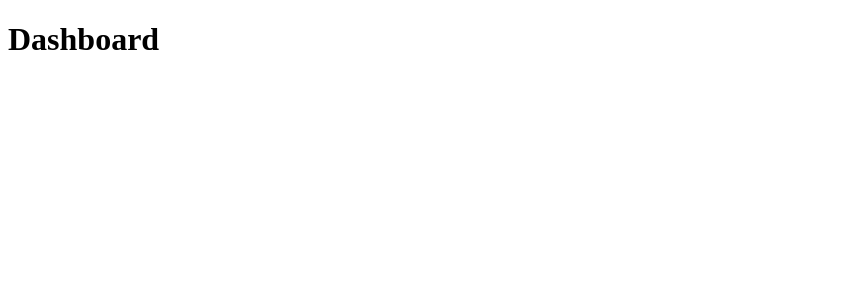
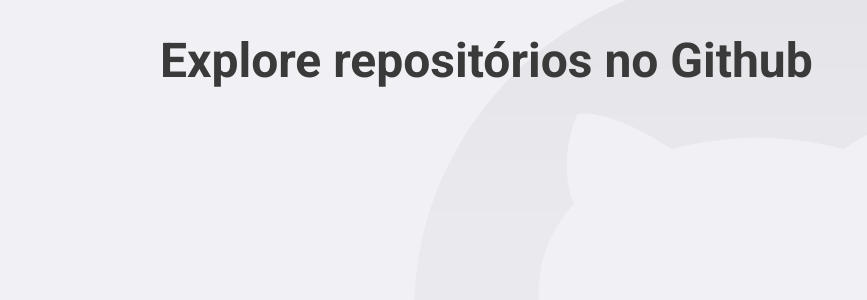
Before and after one commit to BoanergesJunior/Github_API, a React (Create React App) app in the folder github_api/: page / in a window 1280 px wide. Shown: the top 300 px of the page, without its empty margins (0-867 px from the left). Built offline with nearby package versions, Linux system fonts and the light colour scheme; the HTML template or start-up script is replaced by a standard one.

Commit message:
add styled global

```diff
--- a/github_api/package.json
+++ b/github_api/package.json
@@ -14,6 +14,7 @@
     "react-dom": "^17.0.2",
     "react-router-dom": "^5.2.0",
     "react-scripts": "4.0.3",
+    "styled-components": "^5.2.3",
     "typescript": "^4.1.2",
     "web-vitals": "^1.0.1"
   },
@@ -42,6 +43,7 @@
     ]
   },
   "devDependencies": {
-    "@types/react-router-dom": "^5.1.7"
+    "@types/react-router-dom": "^5.1.7",
+    "@types/styled-components": "^5.1.9"
   }
 }
--- a/github_api/public/index.html
+++ b/github_api/public/index.html
@@ -5,7 +5,11 @@
     <meta name="viewport" content="width=device-width, initial-scale=1" />
     <meta name="theme-color" content="#3A3A3A" />
     <title>Github Explorer</title>
-  </head>
+
+    <link rel="preconnect" href="https://fonts.gstatic.com">
+    <link href="https://fonts.googleapis.com/css2?family=Roboto:wght@400;700&display=swap" rel="stylesheet">
+
+</head>
   <body>
     <noscript>You need to enable JavaScript to run this app.</noscript>
     <div id="root"></div>
--- a/github_api/src/App.tsx
+++ b/github_api/src/App.tsx
@@ -2,12 +2,17 @@
 import { BrowserRouter } from 'react-router-dom'
 
 import Routes from './routes/index'
+import GlobalStyle from './styles/global'
 
 const App: React.FC = () => {
   return (
-    <BrowserRouter>
-        <Routes />
-    </BrowserRouter>
+
+    <React.Fragment>
+        <BrowserRouter>
+            <Routes />
+        </BrowserRouter>
+        <GlobalStyle />
+    </React.Fragment>
   );
 }
 
--- a/github_api/src/pages/Dasboard/index.tsx
+++ b/github_api/src/pages/Dasboard/index.tsx
@@ -1,7 +1,9 @@
 import React from 'react'
 
+import {Title} from './styles'
+
 const Dashboard: React.FC = () => {
-    return <h1>Dashboard</h1>
+    return <Title>Explore repositórios no Github</Title>
 }
 
 export default Dashboard
--- /dev/null
+++ b/github_api/src/pages/Dasboard/styles.ts
@@ -0,0 +1,6 @@
+import styled from 'styled-components'
+
+export const Title = styled.h1`
+    font-size: 48px;
+    color: #3A3A3A
+`;
--- /dev/null
+++ b/github_api/src/styles/global.ts
@@ -0,0 +1,31 @@
+import {createGlobalStyle} from 'styled-components'
+import githubBackground from '../assets/github-background.svg'
+
+
+export default createGlobalStyle`
+    * {
+
+        padding: 0;
+        outline: 0;
+        box-sizing: border-box;
+    }
+
+    body {
+        background: #F0F0F5 url(${githubBackground}) no-repeat 70% top;
+        -webkit-font-smooth: antialiased;
+    }
+
+    body, input, button {
+        font: 16px Roboto, sans-serif
+    }
+
+    #root {
+        max-width: 960px;
+        margin: 0 auto;
+        padding: 40px, 20px;
+    }
+
+    button {
+        cursor: pointer;
+    }
+`
```
Also changed, not shown: github_api/src/assets/github-background.svg (added), 1 other file (tests, documents, lock files or other folders).
